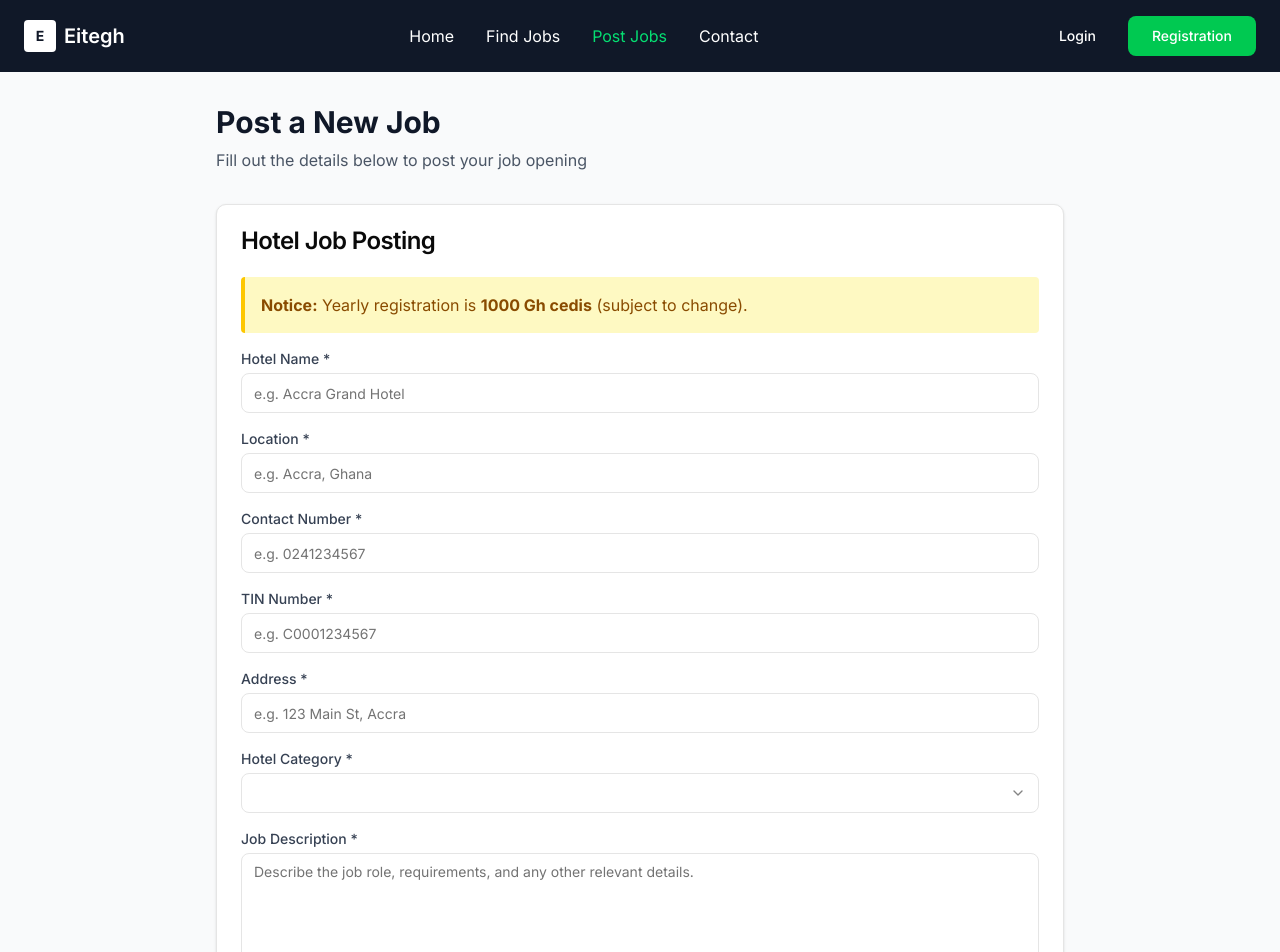
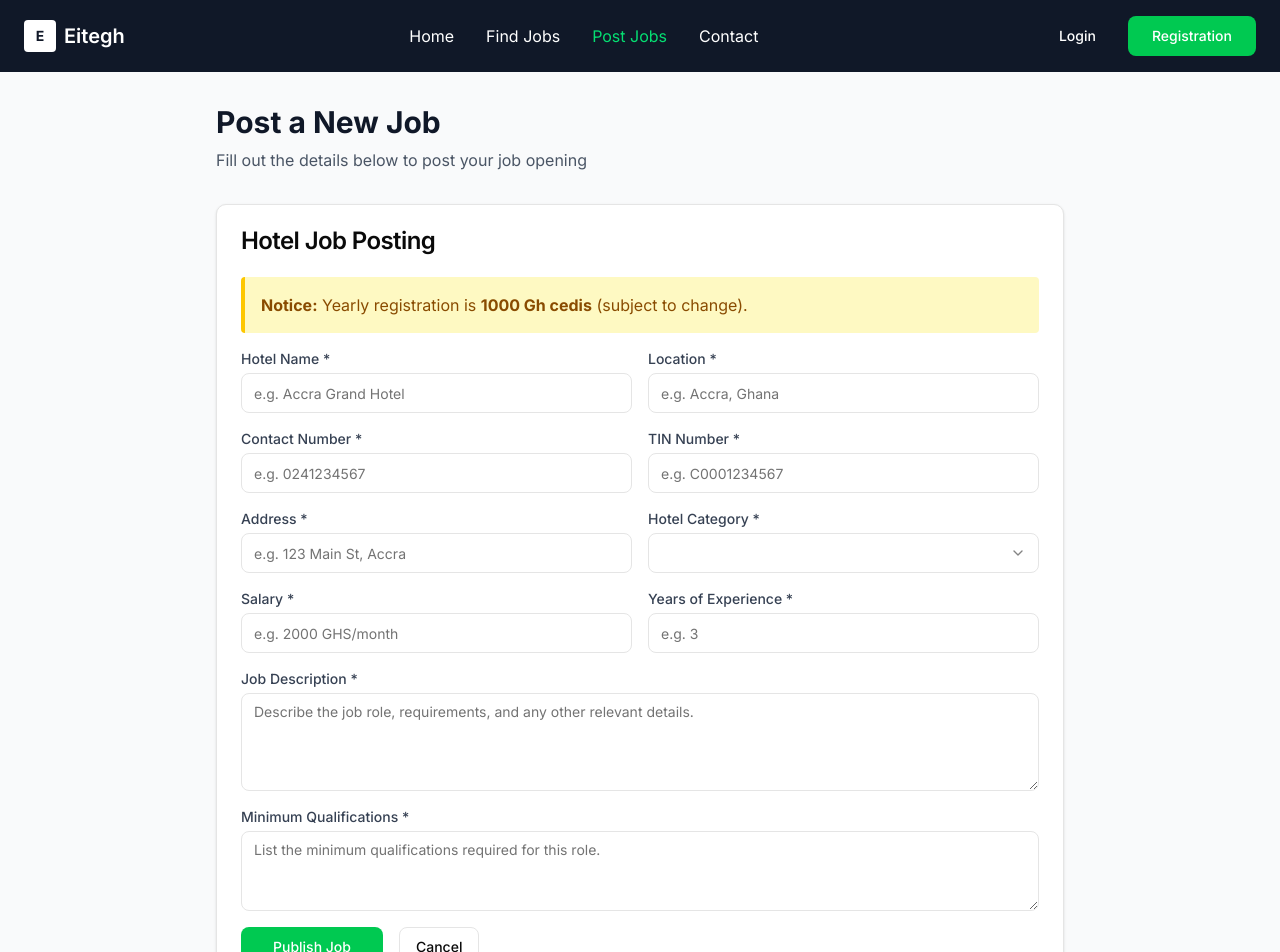
Before and after one commit to STEPHEN286/JOB-HIRING-FRONTENED, a Next.js app: page /post-job in a window 1280 px wide. Shown: the top 952 px of the page. Built offline with nearby package versions, Linux system fonts and the light colour scheme.

Commit message:
feat: added additional input to  to post job

```diff
--- a/app/auth/login/page.jsx
+++ b/app/auth/login/page.jsx
@@ -8,6 +8,7 @@ import { Card, CardContent, CardHeader, CardTitle } from "@/components/ui/card"
 import { Header } from "@/components/header"
 import { useToast } from "@/components/ui/use-toast"
 import Link from "next/link"
+import Footer from "@/components/footer"
 
 export default function LoginPage() {
   const router = useRouter()
@@ -112,6 +113,8 @@ export default function LoginPage() {
           </CardContent>
         </Card>
       </div>
+      {/* Footer */}
+      <Footer />
     </div>
   )
 }
--- a/app/auth/register/page.jsx
+++ b/app/auth/register/page.jsx
@@ -9,6 +9,7 @@ import { Select, SelectContent, SelectItem, SelectTrigger, SelectValue } from "@
 import { Header } from "@/components/header"
 import { useToast } from "@/components/ui/use-toast"
 import Link from "next/link"
+import Footer from "@/components/footer"
 
 export default function RegisterPage() {
   const router = useRouter()
@@ -181,6 +182,8 @@ export default function RegisterPage() {
           </CardContent>
         </Card>
       </div>
+      {/* Footer */}
+      <Footer />
     </div>
   )
 }
--- a/app/jobs/[id]/apply/page.jsx
+++ b/app/jobs/[id]/apply/page.jsx
@@ -10,6 +10,7 @@ import { Card, CardContent, CardHeader, CardTitle } from "@/components/ui/card"
 import { Select, SelectContent, SelectItem, SelectTrigger, SelectValue } from "@/components/ui/select"
 import { Header } from "@/components/header"
 import { useToast } from "@/components/ui/use-toast"
+import Footer from "@/components/footer"
 
 export default function JobApplicationPage() {
   const params = useParams()
@@ -114,6 +115,8 @@ Portfolio: ${formData.portfolio}
               <CardTitle>Applicant Information</CardTitle>
             </CardHeader>
             <CardContent className="space-y-4">
+              {/* Grid layout for main fields */}
+              <div className="grid grid-cols-1 md:grid-cols-2 gap-4">
                 <div>
                   <label className="block text-sm font-medium text-gray-700 mb-1">Name *</label>
                   <Input name="name" value={formData.name} onChange={handleInputChange} required />
@@ -138,9 +141,10 @@ Portfolio: ${formData.portfolio}
                   <label className="block text-sm font-medium text-gray-700 mb-1">Level Of Education *</label>
                   <Input name="educationLevel" value={formData.educationLevel} onChange={handleInputChange} required />
                 </div>
-              <div>
+                <div className="md:col-span-2">
                   <label className="block text-sm font-medium text-gray-700 mb-1">Position Applied For *</label>
                   <Input name="positionAppliedFor" value={formData.positionAppliedFor} onChange={handleInputChange} required />
+                </div>
               </div>
               <div className="flex items-center gap-4 mt-4">
                 <Button type="submit" className="bg-green-500 hover:bg-green-600 text-white px-8" disabled={isSubmitting}>
@@ -154,6 +158,8 @@ Portfolio: ${formData.portfolio}
           </Card>
         </form>
       </div>
+      {/* Footer */}
+      <Footer />
     </div>
   )
 }
--- a/app/post-job/page.jsx
+++ b/app/post-job/page.jsx
@@ -23,6 +23,9 @@ export default function PostJobPage() {
     address: "",
     hotelCategory: "",
     jobDescription: "",
+    minimumQualifications: "",
+    salary: "",
+    yearsOfExperience: "",
   })
 
   const [isSubmitting, setIsSubmitting] = useState(false)
@@ -75,6 +78,8 @@ export default function PostJobPage() {
               <div className="p-4 bg-yellow-100 border-l-4 border-yellow-400 text-yellow-800 rounded">
                 <strong>Notice:</strong> Yearly registration is <span className="font-bold">1000 Gh cedis</span> (subject to change).
               </div>
+              {/* Grid layout for main fields */}
+              <div className="grid grid-cols-1 md:grid-cols-2 gap-4">
                 <div>
                   <label className="block text-sm font-medium text-gray-700 mb-1">Hotel Name *</label>
                   <Input
@@ -147,13 +152,48 @@ export default function PostJobPage() {
                   </Select>
                 </div>
                 <div>
+                  <label className="block text-sm font-medium text-gray-700 mb-1">Salary *</label>
+                  <Input
+                    name="salary"
+                    value={formData.salary}
+                    onChange={handleInputChange}
+                    placeholder="e.g. 2000 GHS/month"
+                    required
+                  />
+                </div>
+                <div>
+                  <label className="block text-sm font-medium text-gray-700 mb-1">Years of Experience *</label>
+                  <Input
+                    name="yearsOfExperience"
+                    value={formData.yearsOfExperience}
+                    onChange={handleInputChange}
+                    placeholder="e.g. 3"
+                    type="number"
+                    min="0"
+                    required
+                  />
+                </div>
+              </div>
+              {/* Textareas for job description and minimum qualifications */}
+              <div>
                 <label className="block text-sm font-medium text-gray-700 mb-1">Job Description *</label>
                 <Textarea
                   name="jobDescription"
                   value={formData.jobDescription}
                   onChange={handleInputChange}
-                  rows={6}
+                  rows={4}
                   placeholder="Describe the job role, requirements, and any other relevant details."
+                  required
+                />
+              </div>
+              <div>
+                <label className="block text-sm font-medium text-gray-700 mb-1">Minimum Qualifications *</label>
+                <Textarea
+                  name="minimumQualifications"
+                  value={formData.minimumQualifications}
+                  onChange={handleInputChange}
+                  rows={3}
+                  placeholder="List the minimum qualifications required for this role."
                   required
                 />
               </div>
```
Lines whose indentation alone changed are shown as unchanged.
